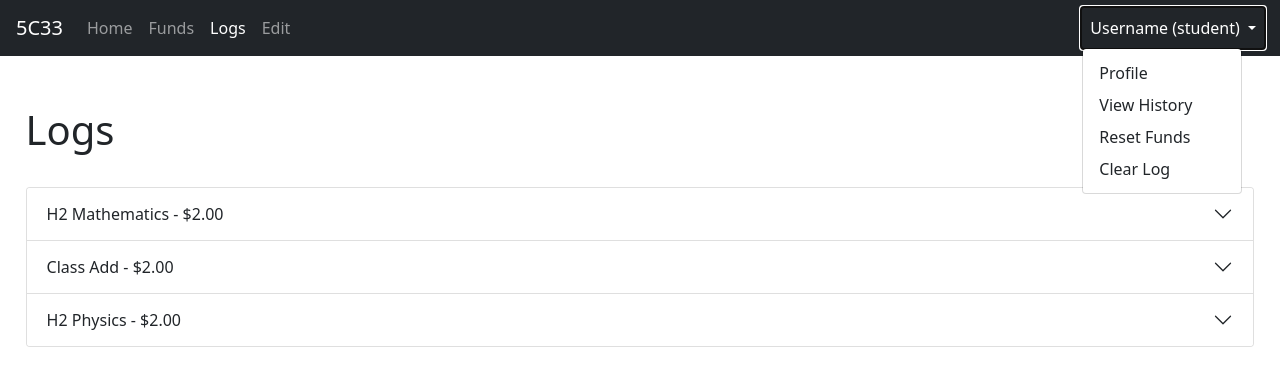
After one commit to LimMengShin/235c33, a Flask app: page /logs in a window 1280 px wide, after a click on "Username (student)". The commit adds this page. Shown: the top 386 px of the page. Run offline with Flask 3, Linux system fonts and the light colour scheme; data comes from the database, SQL or seed files in the repository; both versions use the stored data as it was after the commit.

Commit message:
Add logs

```diff
--- a/Class Site/app.py
+++ b/Class Site/app.py
@@ -1,5 +1,6 @@
 from flask import Flask, render_template, request, redirect, flash
 import sqlite3
+from datetime import datetime
 
 def amt_is_valid(amt):
     try:
@@ -39,46 +40,72 @@ def reset():
     return redirect("/funds")
 
 
+@app.route("/clear")
+def clear():
+    with sqlite3.connect("logs.db") as con2:
+        cur2 = con2.cursor()
+        cur2.execute("DELETE FROM logs")
+        con2.commit()
+    return redirect("/logs")
+
+
 @app.route("/funds", methods=["GET", "POST"])
 def funds():
-    con = sqlite3.connect("class_funds.db")
-    with con:
+    with sqlite3.connect("class_funds.db") as con:
         con.row_factory = sqlite3.Row
         cur = con.cursor()
 
         if request.method == "POST":
             group = request.form.get("group")
             amt = request.form.get("amt")
-
+            date1 = datetime.now().strftime("%Y%m%d%H%M%S%f")
+            date2 = datetime.now().strftime("%Y-%m-%d %H:%M:%S")
+            num_affected = 0
             if group not in GROUPS:
                 flash('Error! Invalid group.')
             elif not amt_is_valid(amt):
                 flash('Error! Invalid amount.')
             else:
+                total_before = cur.execute("SELECT SUM(funds) FROM class_funds").fetchall()[0]["SUM(funds)"]
                 amt = float(amt)*100
                 if group == "Class Add":
-                    con.execute("UPDATE class_funds SET funds=funds+?", (int(amt),))
+                    cur.execute("UPDATE class_funds SET funds=funds+?", (int(amt),))
+                    num_affected = len(NAMES)
+
                 elif group == "Class Subtract":
-                    con.execute("UPDATE class_funds SET funds=funds-?", (int(amt),))
+                    cur.execute("UPDATE class_funds SET funds=funds-?", (int(amt),))
+                    num_affected = len(NAMES)
 
                 elif group == "Individual Add":
                     student_name = request.form.get("indv")
                     if student_name not in NAMES:
                         flash('Error! Invalid student name.')
-                    con.execute("UPDATE class_funds SET funds=funds+? WHERE name=?", (int(amt),student_name))
+                    cur.execute("UPDATE class_funds SET funds=funds+? WHERE name=?", (int(amt),student_name))
+                    num_affected = 1
 
                 elif group == "Individual Subtract":
                     student_name = request.form.get("indv")
                     if student_name not in NAMES:
                         flash('Error! Invalid student name.')
-                    con.execute("UPDATE class_funds SET funds=funds-? WHERE name=?", (int(amt),student_name))
+                    cur.execute("UPDATE class_funds SET funds=funds-? WHERE name=?", (int(amt),student_name))
+                    num_affected = 1
 
                 else:
-                    subject = d[group]
-                    students = [di["id"] for di in cur.execute(f"SELECT id from {subject}").fetchall()]
-                    con.executemany("UPDATE class_funds SET funds=funds-? WHERE id=?", ([int(amt), id] for id in students))
+                    grp = d[group]
+                    students = [di["id"] for di in cur.execute(f"SELECT id from {grp}").fetchall()]
+                    cur.executemany("UPDATE class_funds SET funds=funds-? WHERE id=?", ([int(amt), id] for id in students))
+                    num_affected = len(cur.execute(f"SELECT * from {grp}").fetchall())
 
                 con.commit()
+                total_after = cur.execute("SELECT SUM(funds) FROM class_funds").fetchall()[0]["SUM(funds)"]
+                with sqlite3.connect("logs.db") as con2:
+                    con2.row_factory = sqlite3.Row
+                    cur2 = con2.cursor()
+                    cur2.execute("INSERT INTO logs VALUES (?, ?, ?, ?, ?, ?, ?, ?)", (group, amt, num_affected*amt, total_before, total_after, num_affected, date1, date2))
+                    # logs = cur2.execute("SELECT * from logs").fetchall()
+                    # for i in logs:
+                    #     print(i)
+                    con2.commit()
 
         funds = cur.execute("SELECT * from class_funds").fetchall()
 
@@ -91,3 +118,11 @@ def edit():
     if request.method == 'POST':
         return
     return render_template("edit.html")
+
+@app.route("/logs", methods=["GET", "POST"])
+def logs():
+    with sqlite3.connect("logs.db") as con2:
+        con2.row_factory = sqlite3.Row
+        cur2 = con2.cursor()
+        logs = cur2.execute("SELECT * from logs").fetchall()
+    return render_template("logs.html", logs=logs)
--- a/Class Site/static/css/style.css
+++ b/Class Site/static/css/style.css
@@ -43,3 +43,12 @@ body {
 #mytable tbody td {
     padding: 12px 15px 12px 10px;
 }
+
+.accordion {
+    padding: 2vw;
+}
+
+h1 {
+    padding-left: 2vw;
+    padding-top: 2vw;
+}
--- a/Class Site/templates/layout.html
+++ b/Class Site/templates/layout.html
@@ -6,6 +6,7 @@
         <meta name="viewport" content="width=device-width, initial-scale=1, shrink-to-fit=no">
         <link rel="stylesheet" href="{{ url_for('static', filename='css/style.css') }}">
         <link rel="stylesheet" href="https://cdn.jsdelivr.net/npm/bootstrap@4.3.1/dist/css/bootstrap.min.css" integrity="sha384-ggOyR0iXCbMQv3Xipma34MD+dH/1fQ784/j6cY/iJTQUOhcWr7x9JvoRxT2MZw1T" crossorigin="anonymous">
+        <link href="https://cdn.jsdelivr.net/npm/bootstrap@5.0.2/dist/css/bootstrap.min.css" rel="stylesheet" integrity="sha384-EVSTQN3/azprG1Anm3QDgpJLIm9Nao0Yz1ztcQTwFspd3yD65VohhpuuCOmLASjC" crossorigin="anonymous">
         <title>{% block title %}{% endblock %}</title>
     </head>
     <body {% block onload %}{% endblock %}>
@@ -20,6 +21,9 @@
                 <li class="nav-item {% if url_for(request.endpoint)=='/funds' %}active{% endif %}">
                   <a class="nav-link" href="/funds">Funds</a>
                 </li>
+                <li class="nav-item {% if url_for(request.endpoint)=='/logs' %}active{% endif %}">
+                  <a class="nav-link" href="/logs">Logs</a>
+                </li>
                 <li class="nav-item {% if url_for(request.endpoint)=='/edit' %}active{% endif %}">
                   <a class="nav-link" href="/edit">Edit</a>
                 </li>
@@ -33,12 +37,14 @@
                     <a class="dropdown-item" href="/">Profile</a>
                     <a class="dropdown-item" href="/">View History</a>
                     <a class="dropdown-item" href="/reset">Reset Funds</a>
+                    <a class="dropdown-item" href="/clear">Clear Log</a>
                   </div>
                 </li>
               </ul>
             </div>
           </nav>
         {% block body %}{% endblock %}
+        <script src="https://cdn.jsdelivr.net/npm/bootstrap@5.0.2/dist/js/bootstrap.bundle.min.js" integrity="sha384-MrcW6ZMFYlzcLA8Nl+NtUVF0sA7MsXsP1UyJoMp4YLEuNSfAP+JcXn/tWtIaxVXM" crossorigin="anonymous"></script>
         <script src="https://code.jquery.com/jquery-3.3.1.slim.min.js" integrity="sha384-q8i/X+965DzO0rT7abK41JStQIAqVgRVzpbzo5smXKp4YfRvH+8abtTE1Pi6jizo" crossorigin="anonymous"></script>
         <script src="https://cdn.jsdelivr.net/npm/popper.js@1.14.7/dist/umd/popper.min.js" integrity="sha384-UO2eT0CpHqdSJQ6hJty5KVphtPhzWj9WO1clHTMGa3JDZwrnQq4sF86dIHNDz0W1" crossorigin="anonymous"></script>
         <script src="https://cdn.jsdelivr.net/npm/bootstrap@4.3.1/dist/js/bootstrap.min.js" integrity="sha384-JjSmVgyd0p3pXB1rRibZUAYoIIy6OrQ6VrjIEaFf/nJGzIxFDsf4x0xIM+B07jRM" crossorigin="anonymous"></script>
--- /dev/null
+++ b/Class Site/templates/logs.html
@@ -0,0 +1,30 @@
+{% extends "layout.html" %}
+
+{% block title %}
+Logs
+{% endblock %}
+
+{% block body %}
+<h1>Logs</h1>
+<div class="accordion">
+    {% for log in logs %}
+        <div class="accordion-item">
+            <h2 class="accordion-header" id="heading{{ log["date1"] }}">
+                <button class="accordion-button collapsed" type="button" data-bs-toggle="collapse" data-bs-target="#collapse{{ log["date1"] }}"
+                    aria-expanded="true" aria-controls="collapse{{ log["date1"] }}">
+                    {{ log["grp"] }} - {{ "${:.2f}".format(log["amt"]/100) }}
+                </button>
+            </h2>
+            <div id="collapse{{ log["date1"] }}" class="accordion-collapse collapse" aria-labelledby="heading{{ log["date1"] }}">
+                <div class="accordion-body">
+                    <p>Total changed: {{ "${:.2f}".format(log["total_changed"]/100) }}</p>
+                    <p>Total before: {{ "${:.2f}".format(log["total_before"]/100) }}</p>
+                    <p>Total after: {{ "${:.2f}".format(log["total_after"]/100) }}</p>
+                    <p>Date: {{ log["date2"] }}</p>
+                    <p>Number of people affected: {{ log["num_affected"] }}</p>
+                </div>
+            </div>
+        </div>
+    {% endfor %}
+</div>
+{% endblock %}
```
Also changed, not shown: Class Site/class_funds.db, Class Site/logs.db (added).
